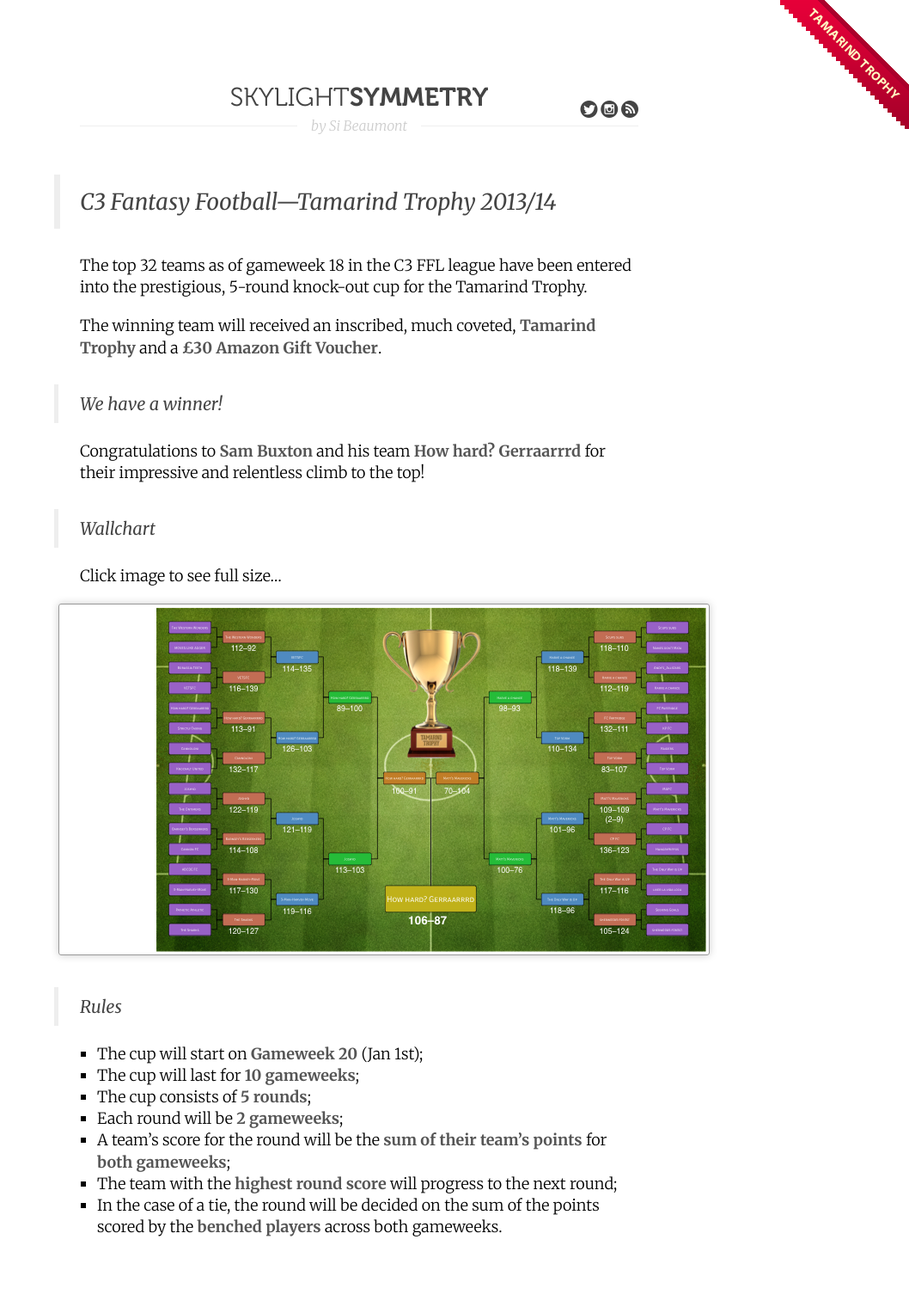
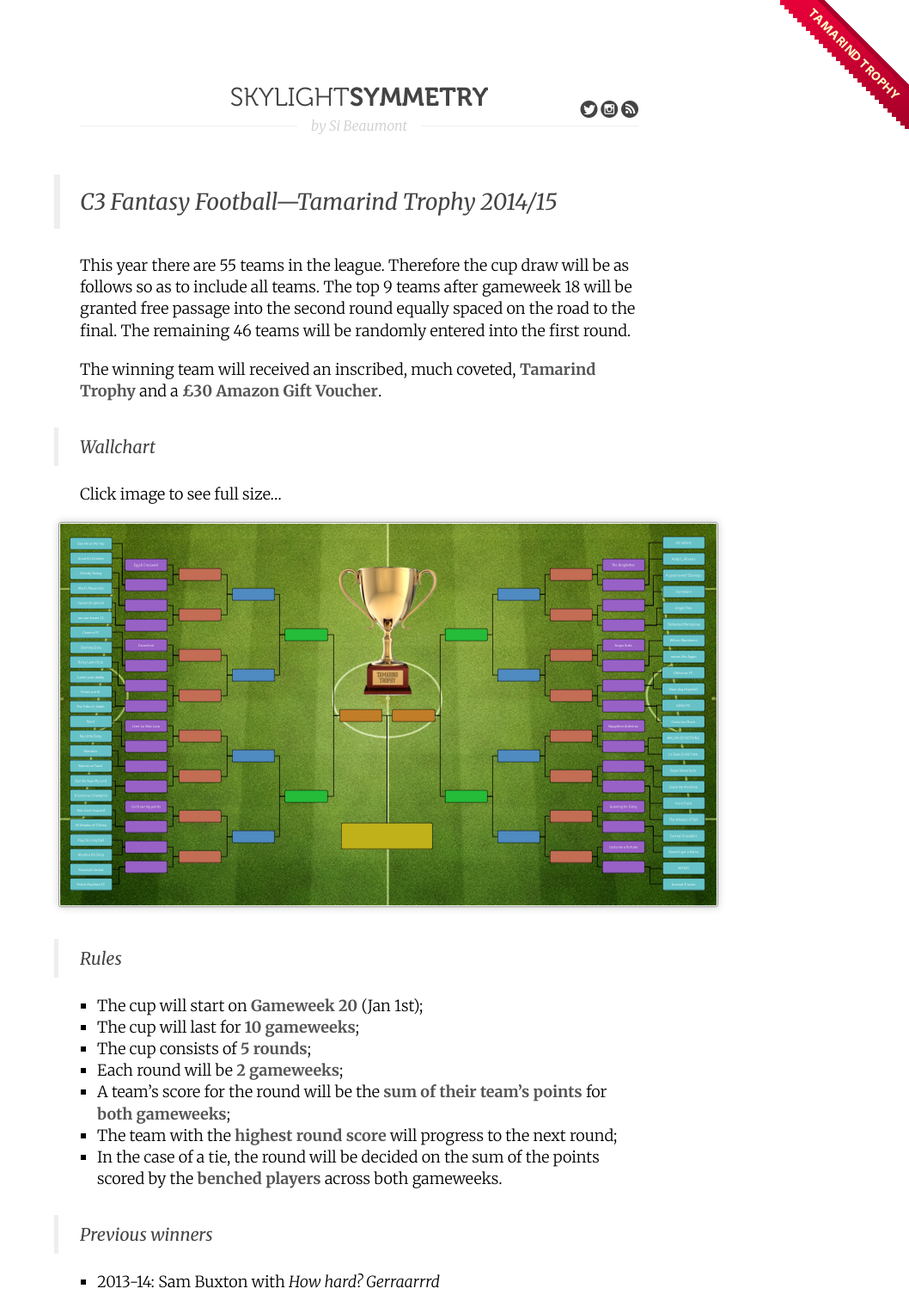
Before and after one commit to simonjbeaumont/simonjbeaumont.github.io, a Jekyll site: the page built from tamarind-trophy/index.md, in a window 1280 px wide. Shown: the whole page at 86% size, without its empty margins (222-1280 px from the left). Built offline with Jekyll 4.4.1, drawn with Linux system fonts in a browser that asks for light colours; Markdown is read by kramdown in place of the engine named in the settings; before the commit the page ends 1455 px from its top, so only the background shows below that.

Commit message:
Start of tamarind trophy 2014/15
Signed-off-by: Si Beaumont <simon.beaumont@citrix.com>

```diff
--- a/tamarind-trophy/index.md
+++ b/tamarind-trophy/index.md
@@ -3,21 +3,19 @@ layout: default
 title: Official Tamarind Trophy Wallchart
 ---
 
-# C3 Fantasy Football---Tamarind Trophy 2013/14
-The top 32 teams as of gameweek 18 in the C3 FFL league have been entered into
-the prestigious, 5-round knock-out cup for the Tamarind Trophy.
+# C3 Fantasy Football---Tamarind Trophy 2014/15
+This year there are 55 teams in the league. Therefore the cup draw will be as
+follows so as to include all teams. The top 9 teams after gameweek 18 will be
+granted free passage into the second round equally spaced on the road to the
+final. The remaining 46 teams will be randomly entered into the first round.
 
 The winning team will received an inscribed, much coveted,  **Tamarind Trophy**
 and a **£30 Amazon Gift Voucher**.
 
-## We have a winner!
-Congratulations to **Sam Buxton** and his team **How hard? Gerraarrrd** for
-their impressive and relentless climb to the top!
-
 ## Wallchart
 Click image to see full size...
 
-[![wallchart](tt-winner.png)](tt-winner.pdf)
+[![wallchart](tt-last-55.png)](tt-last-55.pdf)
 
 ## Rules
 * The cup will start on **Gameweek 20** (Jan 1st);
@@ -29,3 +27,6 @@ Click image to see full size...
 * The team with the **highest round score** will progress to the next round;
 * In the case of a tie, the round will be decided on the sum of the points
   scored by the **benched players** across both gameweeks.
+
+## Previous winners
+* 2013-14: Sam Buxton with _How hard? Gerraarrrd_
```
Also changed, not shown: tamarind-trophy/tt-last-55.png (added), 1 other file.
